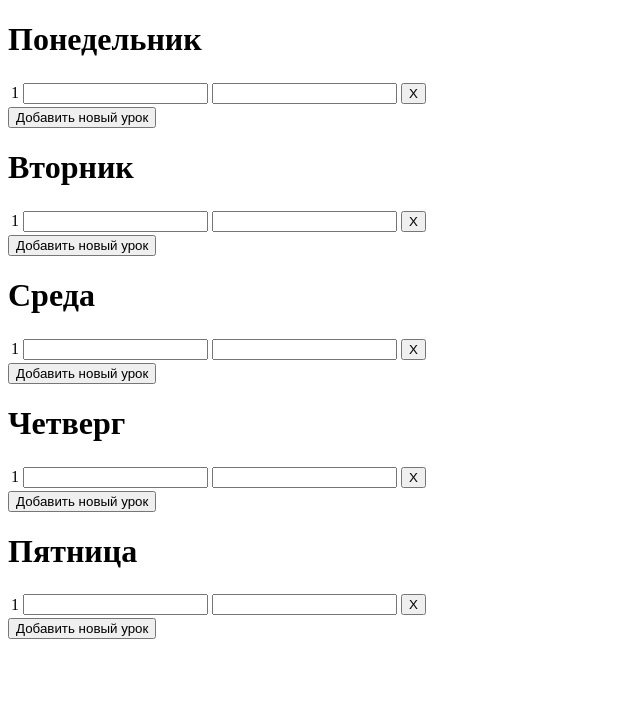
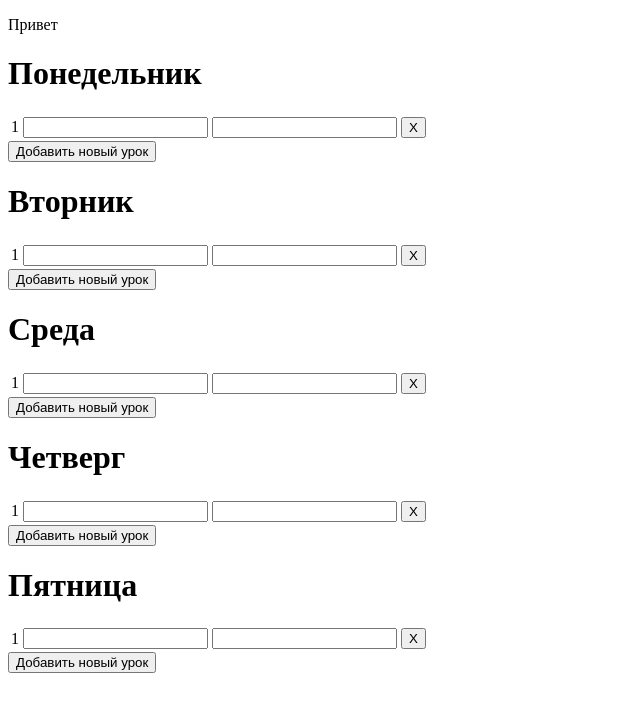
Before and after one commit to gyujfvd/timetbl, a plain HTML site: page index.html in a window 1280 px wide. Shown: the whole page, without its empty margins (0-640 px from the left). Drawn offline with Linux system fonts and the light colour scheme.

Commit message:
Update index.html

```diff
--- a/index.html
+++ b/index.html
@@ -9,7 +9,7 @@
 <body>
 
     <div class="wrapper">
-
+        <p id="0">Привет</p>
         <div id="monday">
             <h1>Понедельник</h1>
             <table>
```
